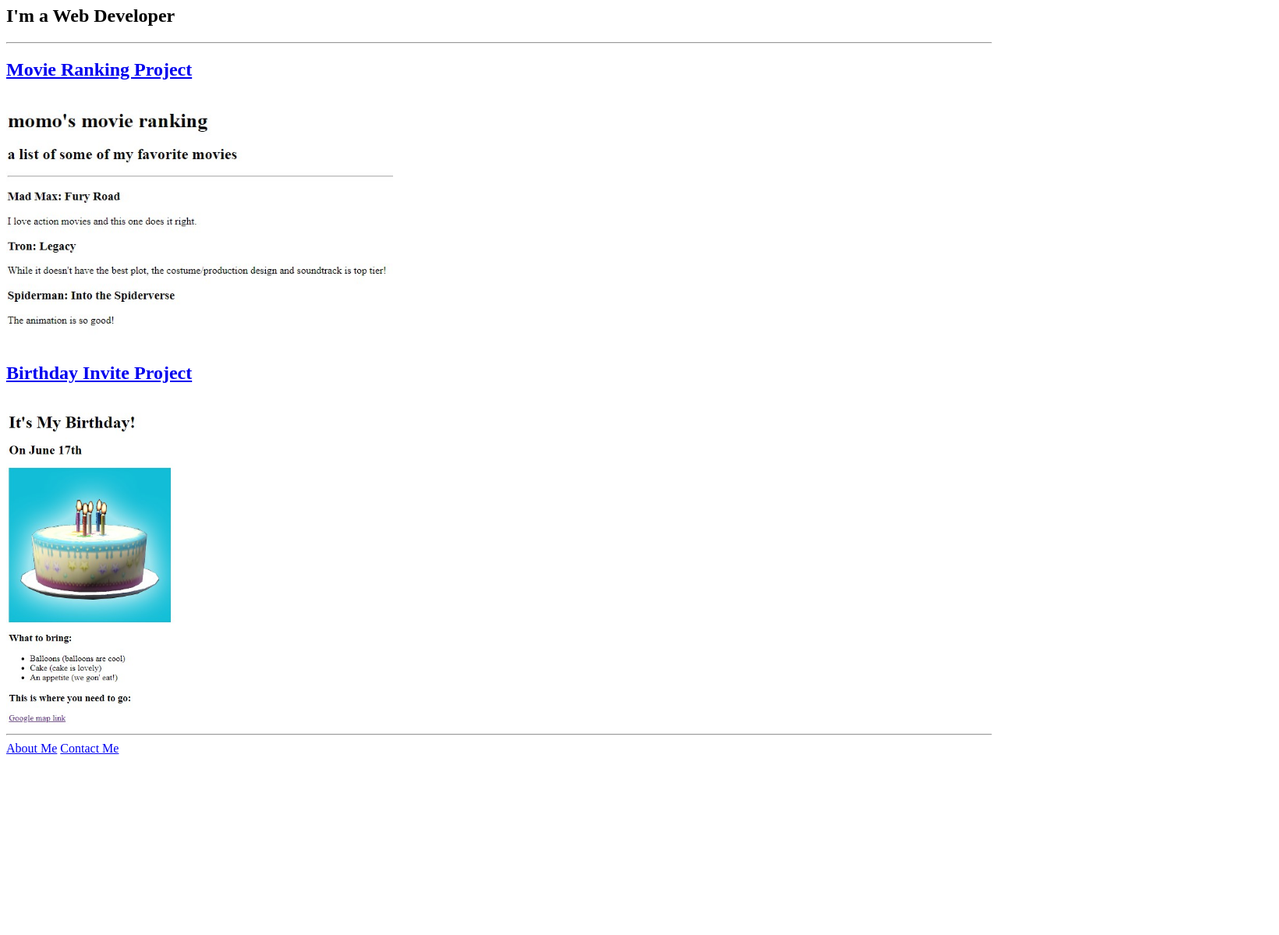
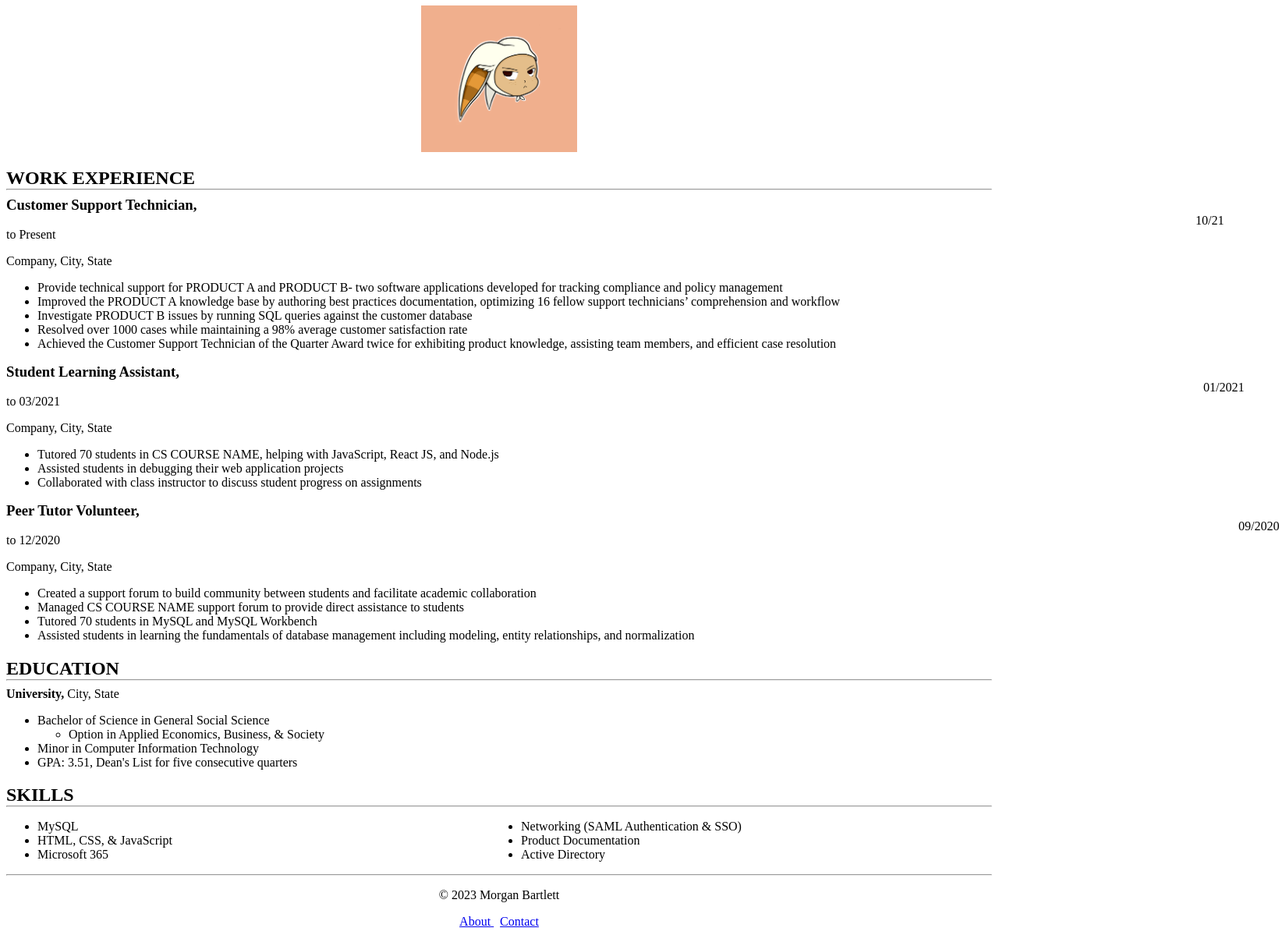
Before and after one commit to mkb17/html-portfolio, a plain HTML site: page index.html in a window 1280 px wide. Shown: the part 73-1272 px from the top of the page at 78% size, 1640 px wide, since content can reach past the window. Before the commit the page ends 1050 px from the top, so only its background shows below. Drawn offline with Linux system fonts and the light colour scheme.

Commit message:
Add files via upload

```diff
--- a/index.html
+++ b/index.html
@@ -1,42 +1,117 @@
-<!-- TODO 1: Create the HTML Boilerplate -->
-
-<!-- TODO 2: Add Your previous projects' HTML into the public folder -->
-
-<!-- TODO 3: Take screenshots of your project previews and add the images to the images folder -->
-
-<!-- TODO 4: Add titles/subtitles etc. -->
-
-<!-- TODO 5: Add a link to the project pages -->
-
-<!-- TODO 6: Add images to show the project previews
-HINT for TODO 6: You can use the height attribute set to 200 to make the image smaller:
-https://developer.mozilla.org/en-US/docs/Web/HTML/Element/img#attr-height -->
-
-<!-- TODO 7: Add the Contact Me and About Me page links -->
 <!DOCTYPE html>
 <html lang="en">
-<head>
-    <meta charset="UTF-8">
-    <meta http-equiv="X-UA-Compatible" content="IE=edge">
-    <meta name="viewport" content="width=device-width, initial-scale=1.0">
-    <title>Document</title>
-</head>
-<body>
-    <h1>Morgan Bartlett's HTML Portfolio</h1>
-    <h2>I'm a Web Developer</h2>
+  <head>
+    <meta charset="UTF-8" />
+    <meta http-equiv="X-UA-Compatible" content="IE=edge" />
+    <meta name="viewport" content="width=device-width, initial-scale=1.0" />
+    <title>My Resume</title>
+  </head>
+  <body>
+    <h1 style="text-align:center">Morgan Bartlett</h1>
+    <img
+      src="./assets/images/scribblits1-8.12-shading.png"
+      alt="chibi drawing of Morgan Bartlett"
+      style="width:200px;display: block;
+      margin-left: auto;
+      margin-right: auto;
+      "
+    />
+    <h2 style="margin-bottom: -8px">WORK EXPERIENCE</h2>
     <hr />
-    <a href="./public/movie-ranking.html">
-        <h2>Movie Ranking Project</h2></a>
-    <br />
-    <img src="./assets/images/movie-ranking.jpg" alt="screenshot of movie ranking project website" height="300"/>
-    <br />
-    <a href="./public/birthday-invite.html">
-        <h2>Birthday Invite Project</h2>
+    <h3 style="display: inline">Customer Support Technician,</h3>
+    <p style="display: inline; margin-left: 1525px">10/21 to Present</p>
+    <p>Company, City, State</p>
+    <ul>
+      <li>
+        Provide technical support for PRODUCT A and PRODUCT B- two software
+        applications developed for tracking compliance and policy management
+      </li>
+      <li>
+        Improved the PRODUCT A knowledge base by authoring best practices
+        documentation, optimizing 16 fellow support technicians’ comprehension
+        and workflow
+      </li>
+      <li>
+        Investigate PRODUCT B issues by running SQL queries against the customer
+        database
+      </li>
+      <li>
+        Resolved over 1000 cases while maintaining a 98% average customer
+        satisfaction rate
+      </li>
+      <li>
+        Achieved the Customer Support Technician of the Quarter Award twice for
+        exhibiting product knowledge, assisting team members, and efficient case
+        resolution
+      </li>
+    </ul>
+    <h3 style="display: inline">Student Learning Assistant,</h3>
+    <p style="display: inline; margin-left: 1535px">01/2021 to 03/2021</p>
+    <p>Company, City, State</p>
+    <ul>
+      <li>
+        Tutored 70 students in CS COURSE NAME, helping with JavaScript, React
+        JS, and Node.js
+      </li>
+      <li>Assisted students in debugging their web application projects</li>
+      <li>
+        Collaborated with class instructor to discuss student progress on
+        assignments
+      </li>
+    </ul>
+    <h3 style="display: inline">Peer Tutor Volunteer,</h3>
+    <p style="display: inline; margin-left: 1580px">09/2020 to 12/2020</p>
+    <p>Company, City, State</p>
+    <ul>
+      <li>
+        Created a support forum to build community between students and
+        facilitate academic collaboration
+      </li>
+      <li>
+        Managed CS COURSE NAME support forum to provide direct assistance to
+        students
+      </li>
+      <li>Tutored 70 students in MySQL and MySQL Workbench</li>
+      <li>
+        Assisted students in learning the fundamentals of database management
+        including modeling, entity relationships, and normalization
+      </li>
+    </ul>
+    <h2 style="margin-bottom: -8px">EDUCATION</h2>
+    <hr />
+    <h4 style="display: inline">University,</h4>
+    <p style="display: inline">City, State</p>
+    <ul>
+      <li>
+        Bachelor of Science in General Social Science
+        <ul>
+          <li>Option in Applied Economics, Business, & Society</li>
+        </ul>
+      </li>
+      <li>Minor in Computer Information Technology</li>
+      <li>GPA: 3.51, Dean's List for five consecutive quarters</li>
+    </ul>
+    <h2 style="margin-bottom: -8px">SKILLS</h2>
+    <hr />
+    <ul style="columns: 2; -webkit-columns: 2; -moz-columns: 2">
+      <li>MySQL</li>
+      <li>HTML, CSS, & JavaScript</li>
+      <li>Microsoft 365</li>
+      <li>Networking (SAML Authentication & SSO)</li>
+
+      <li>Product Documentation</li>
+      <li>Active Directory</li>
+    </ul>
+    <hr />
+    <footer style="text-align:center">
+        <p>© 2023 Morgan Bartlett</p>
+        <a href="./public/about.html">
+        <p style="display: inline">About</p>
     </a>
-    <br />
-    <img src="./assets/images/birthday-invite.jpg" alt="screenshot of birthday invite project" height="400"/>
-    <hr />
-    <a href="./public/about.html">About Me</a>
-    <a href="./public/contact.html">Contact Me</a>
-</body>
+    &nbsp;
+    <a href="./public/contact.html">
+        <p style="display: inline">Contact</p>
+    </a>
+    </footer>
+  </body>
 </html>
```
Also changed, not shown: public/about.html (+24 -20 lines), public/contact.html (+27 -9 lines), assets/images/scribblits1-8.12-shading.png (added).
